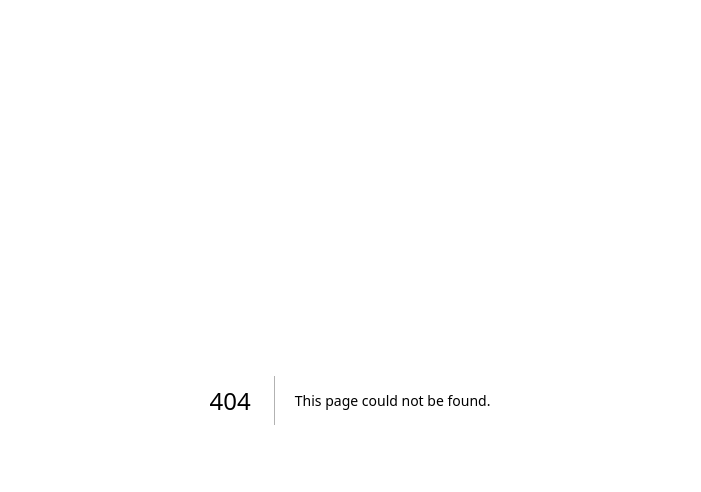
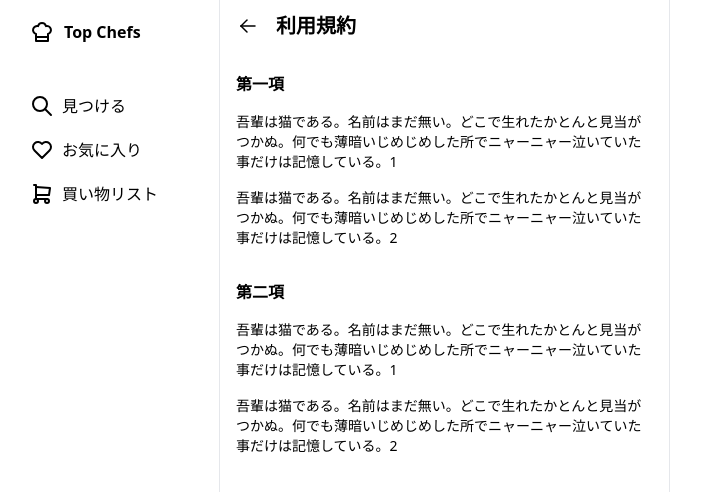
Before and after one commit to qin-team-recipe/14-frontend, a Next.js app: page /settings/tos in a window 1280 px wide. Before the commit this address had no page. Shown: the top 492 px of the page, without its empty margins (290-991 px from the left). Built offline with nearby package versions, Linux system fonts and the light colour scheme.

Commit message:
✨ 利用規約ページの作成

```diff
--- /dev/null
+++ b/src/app/(top)/settings/tos/page.jsx
@@ -0,0 +1,45 @@
+import { TosBar } from "@/components/Bar";
+
+// 利用規約ページ
+export default function TermsOfConditions() {
+  return (
+    <div>
+      <div className="px-4 py-3">
+        <TosBar />
+      </div>
+      <div className="pt-5">
+        <ul className="space-y-8 px-4">
+          {TOSS.map((tos) => {
+            return (
+              <li key={tos.title} className="space-y-4">
+                <h2 className="font-bold">{tos.title}</h2>
+                <div className="text-sm">
+                  <p className="mb-4">{tos.desc1}</p>
+                  <p>{tos.desc2}</p>
+                </div>
+              </li>
+            );
+          })}
+        </ul>
+      </div>
+    </div>
+  );
+}
+
+// ダミーデータ
+const TOSS = [
+  {
+    title: "第一項",
+    desc1:
+      "吾輩は猫である。名前はまだ無い。どこで生れたかとんと見当がつかぬ。何でも薄暗いじめじめした所でニャーニャー泣いていた事だけは記憶している。1",
+    desc2:
+      "吾輩は猫である。名前はまだ無い。どこで生れたかとんと見当がつかぬ。何でも薄暗いじめじめした所でニャーニャー泣いていた事だけは記憶している。2",
+  },
+  {
+    title: "第二項",
+    desc1:
+      "吾輩は猫である。名前はまだ無い。どこで生れたかとんと見当がつかぬ。何でも薄暗いじめじめした所でニャーニャー泣いていた事だけは記憶している。1",
+    desc2:
+      "吾輩は猫である。名前はまだ無い。どこで生れたかとんと見当がつかぬ。何でも薄暗いじめじめした所でニャーニャー泣いていた事だけは記憶している。2",
+  },
+];
```
